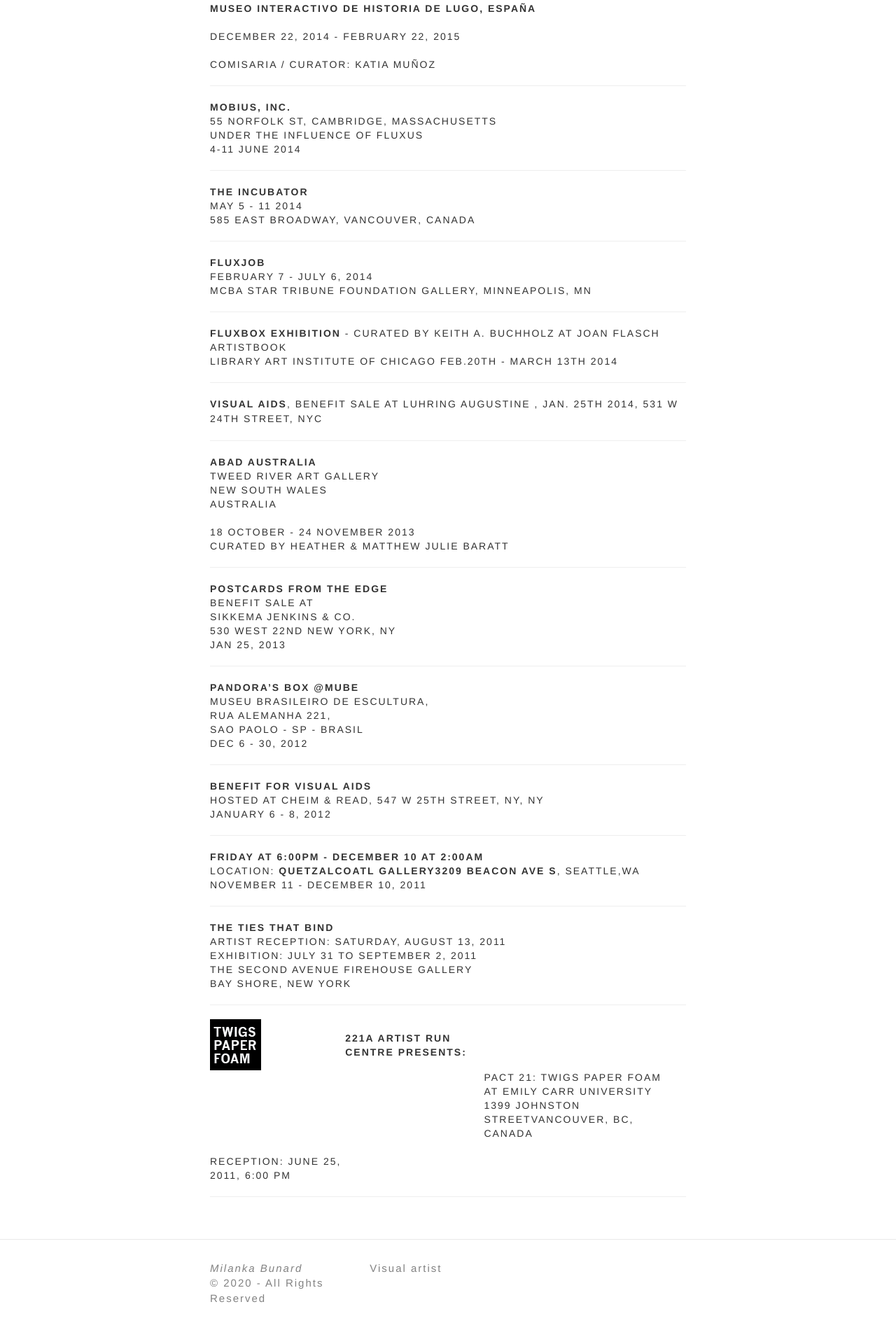
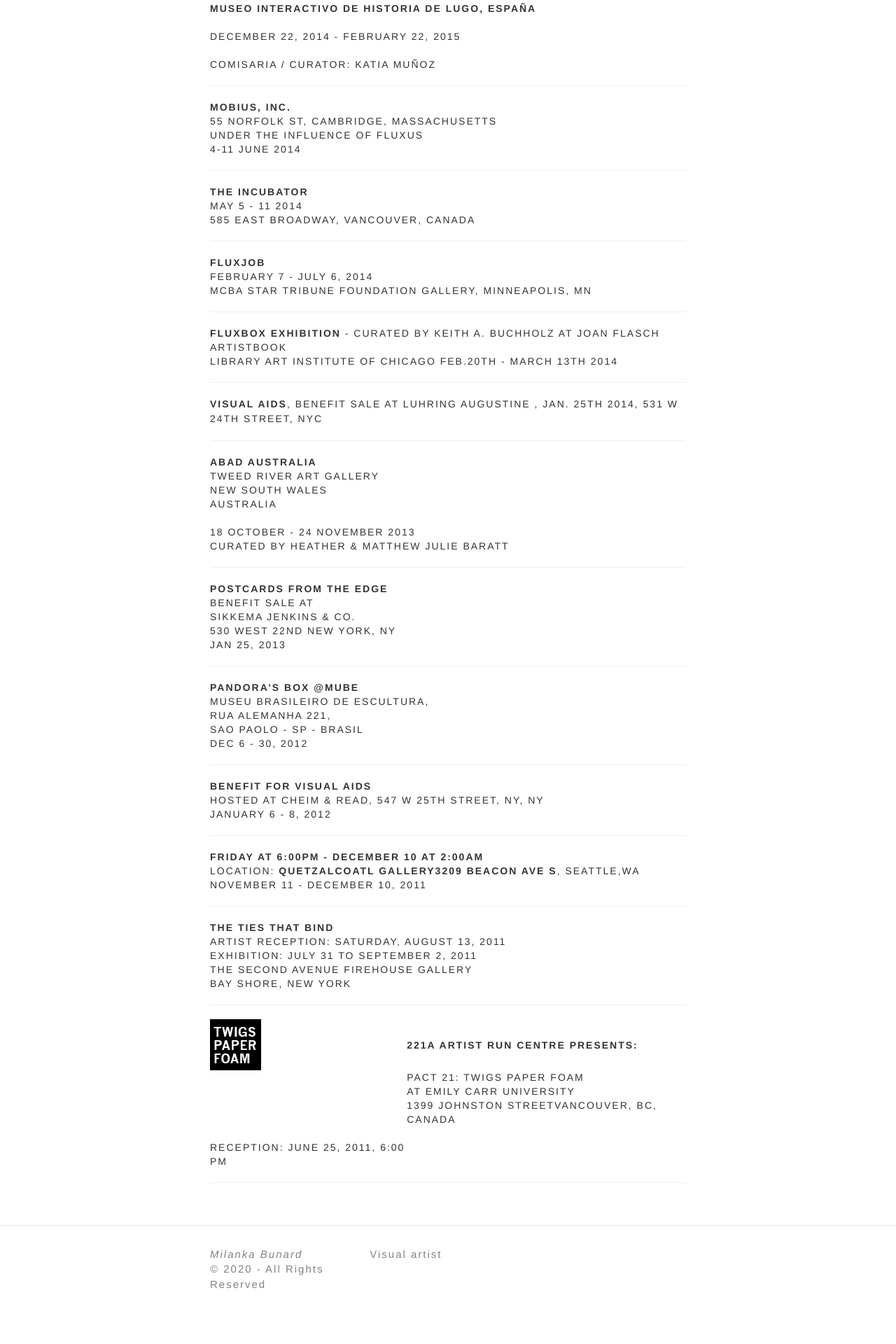
Before and after one commit to milankabunard/milankabunard.github.io, a Jekyll site: the page built from exhibitions.md, in a window 1280 px wide. Shown: the part 1102-3022 px from the top of the page at 70% size. Built offline with Jekyll 4.4.1, drawn with Linux system fonts in a browser that asks for light colours.

Commit message:
Update exhibitions.md

```diff
--- a/exhibitions.md
+++ b/exhibitions.md
@@ -147,12 +147,12 @@
 
 ---
 
-|![AIR](/twigs.gif)|221A Artist Run Centre Presents:|
+|![TWIGS](/twigs.gif)|221A Artist Run Centre Presents:|
 |---|---|
-|||PACT 21: TWIGS PAPER FOAM|
-|||AT EMILY CARR UNIVERSITY|
-|||1399 Johnston StreetVancouver, BC, Canada|
-||||
-|RECEPTION: JUNE 25, 2011, 6:00 PM|
+||PACT 21: TWIGS PAPER FOAM|
+||AT EMILY CARR UNIVERSITY|
+||1399 Johnston StreetVancouver, BC, Canada|
+|||
+|RECEPTION: JUNE 25, 2011, 6:00 PM||
 
 ---
```
